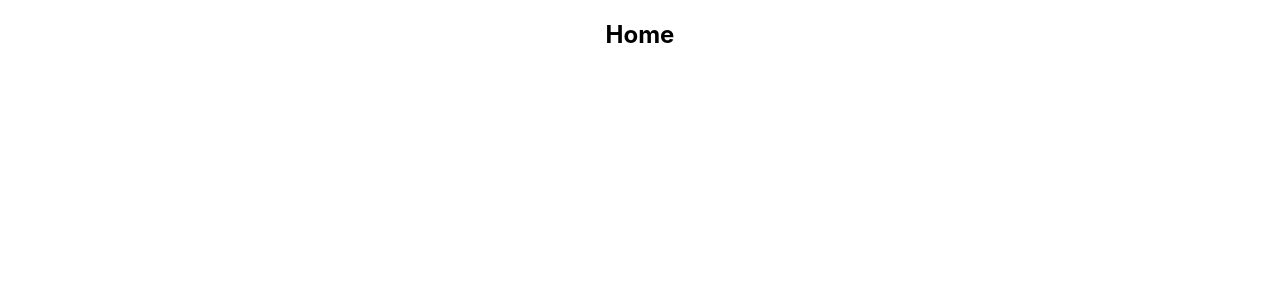
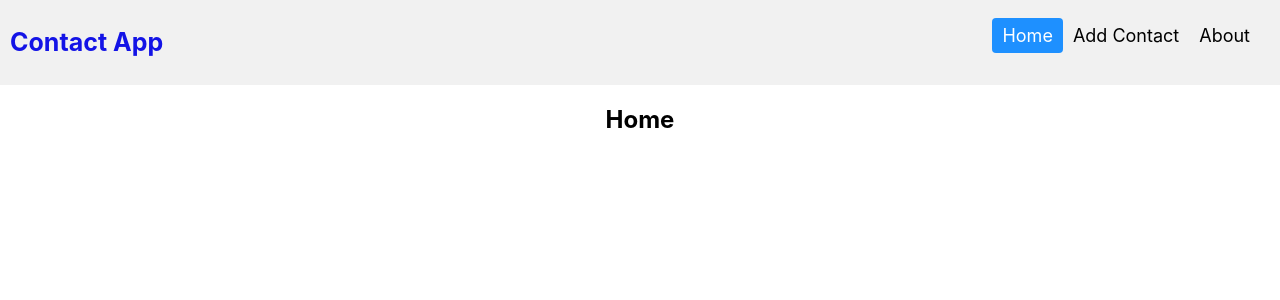
Before and after one commit to kimtechnos/firabase-contact-appliction, a React (Create React App) app: page / in a window 1280 px wide. Shown: the top 300 px of the page. Built offline with nearby package versions, Linux system fonts and the light colour scheme.

Commit message:
Implement routing for navigable pages

```diff
--- a/src/App.js
+++ b/src/App.js
@@ -7,11 +7,13 @@
 import View from "./pages/View";
 import { ToastContainer } from "react-toastify";
 import "react-toastify/dist/ReactToastify.css";
+import Header from "./components/Header";
 
 function App() {
   return (
     <BrowserRouter>
       <div className="App">
+        <Header />
         <ToastContainer position="top-center" />
         <Routes>
           <Route path="/" element={<Home />} />
--- /dev/null
+++ b/src/components/Header.css
@@ -0,0 +1,41 @@
+.header {
+  overflow: hidden;
+  background-color: #f1f1f1;
+}
+.header p {
+  float: left;
+  color: black;
+  text-align: center;
+  padding: 10px;
+  text-decoration: none;
+  font-size: 18px;
+  line-height: 15px;
+  border-radius: 4px;
+}
+.header p.logo {
+  font-size: 25px;
+  font-weight: bold;
+  color: rgb(19, 19, 230);
+}
+.header p:hover {
+  background-color: #ddd;
+  color: #4f718f;
+}
+.header p.active {
+  background-color: dodgerblue;
+  color: white;
+}
+.header-right {
+  float: right;
+  margin-right: 20px;
+}
+@media screen and (max-width: 500px) {
+  .header p {
+    float: none;
+    display: block;
+    text-align: left;
+  }
+  .header-right {
+    float: none;
+  }
+}
--- /dev/null
+++ b/src/components/Header.js
@@ -0,0 +1,50 @@
+import React, { useEffect, useState } from "react";
+import { Link, useLocation } from "react-router-dom";
+import "./Header.css";
+
+const Header = () => {
+  const [activeTab, setActiveTab] = useState("Home");
+  const location = useLocation();
+  useEffect(() => {
+    if (location.pathname === "/") {
+      setActiveTab("Home");
+    } else if (location.pathname === "/add") {
+      setActiveTab("AddContact");
+    } else if (location.pathname === "/about") {
+      setActiveTab("About");
+    }
+  }, [location]);
+  return (
+    <div className="header">
+      <p className="logo"> Contact App</p>
+      <div className="header-right">
+        <Link to="/">
+          <p
+            className={`${activeTab === "Home" ? "active" : ""}`}
+            onClick={() => setActiveTab("Home")}
+          >
+            Home
+          </p>
+        </Link>
+        <Link to="/add">
+          <p
+            className={`${activeTab === "AddContact" ? "active" : ""}`}
+            onClick={() => setActiveTab("AddContact")}
+          >
+            Add Contact
+          </p>
+        </Link>
+        <Link to="/about">
+          <p
+            className={`${activeTab === "About" ? "active" : ""}`}
+            onClick={() => setActiveTab("About")}
+          >
+            About
+          </p>
+        </Link>
+      </div>
+    </div>
+  );
+};
+
+export default Header;
```
Also changed, not shown: 1 other file (tests, documents, lock files or other folders).
